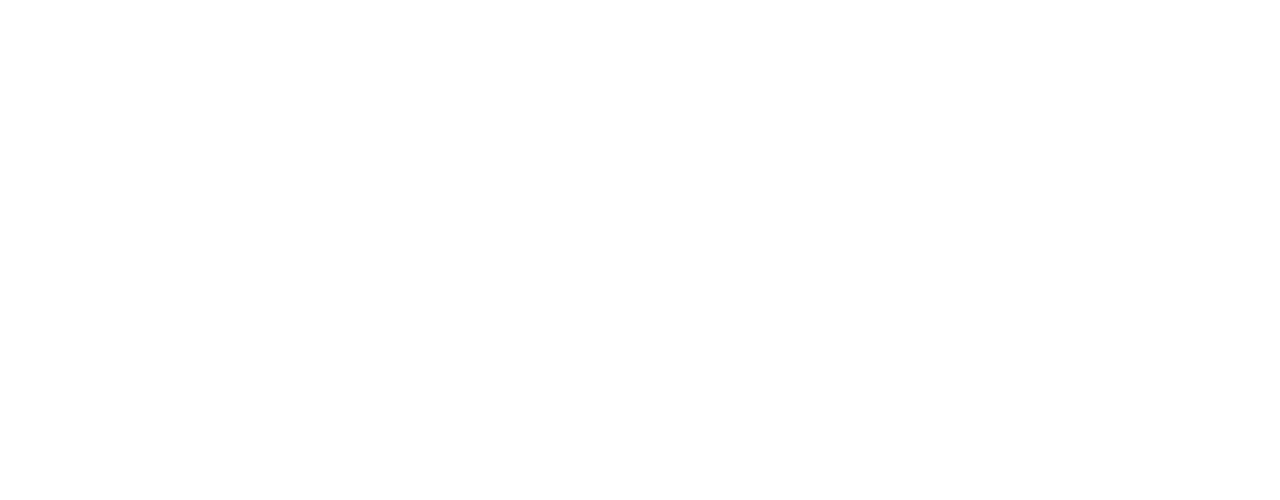
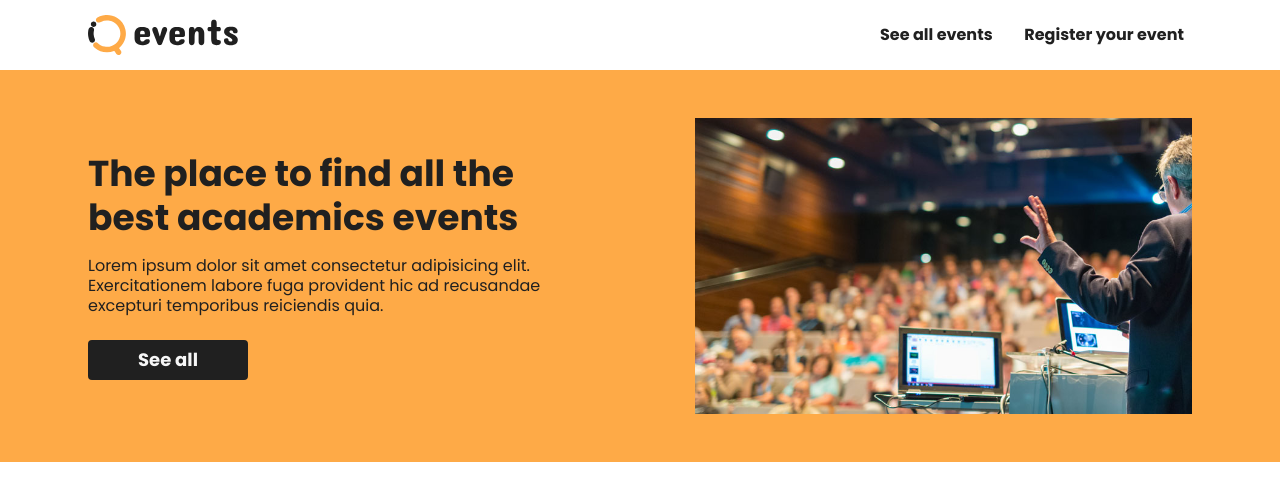
Before and after one commit to joseferreira-dev/project-qi-events, a website: page landing-page.html in a window 1280 px wide. Drawn offline with Linux system fonts and the light colour scheme.

Commit message:
Add the landing page
Adding the landing page file and starting to code the markup and styles
of the page.

```diff
--- a/assets/css/styles.css
+++ b/assets/css/styles.css
@@ -1,4 +1,141 @@
 @import url(reset.css);
+@import url('https://fonts.googleapis.com/css2?family=Poppins:ital,wght@0,400;0,700;1,400;1,700&display=swap');
+
+:root {
+	--brand-color: #FEAA47;
+	--text-color: #202020;
+	--bg-color: #F6F6F6;
+}
+
+*,
+*::before,
+*::after {
+  box-sizing: border-box;
+}
+
+html {
+	font-family: 'Poppins', Arial, sans-serif;
+	font-size: 16px;
+	background-color: var(--body-bg-color);
+}
+
+.container {
+	max-width: 1200px;
+	margin-left: auto;
+	margin-right: auto;
+	padding: 0 3rem;
+}
+
+.button {
+	color: var(--bg-color);
+	display: flex;
+	align-items: center;
+	justify-content: center;
+	width: 160px;
+	height: 40px;
+	font-size: 1.125rem;
+	font-weight: bold;
+	text-decoration: none;
+	border: none;
+	background: none;
+	border-radius: .25rem;
+	transition: .5s;
+}
+
+.button__primary {
+	background-color: var(--text-color);
+	border: 2px solid var(--text-color);
+}
+
+.button__primary:hover {
+	color: var(--text-color);
+	background-color: var(--bg-color);
+	border: 2px solid var(--text-color);
+}
+
+.header {
+	box-shadow: 0px 4px 10px rgba(0, 0, 0, 0.1);
+}
+
+.header .container {
+	display: flex;
+	justify-content: space-between;
+	align-items: center;
+	height: 70px;
+}
+
+.header__logo {
+	width: 150px;
+}
+
+.header__nav {
+	width: 320px;
+}
+
+.nav__list {
+	display: flex;
+	justify-content: space-between;
+	align-items: center;
+}
+
+.nav__list a {
+	color: var(--text-color);
+	display: inline-block;
+	font-size: 1rem;
+	font-weight: bold;
+	text-decoration: none;
+	padding: .5rem;
+	border-radius: .25rem;
+	transition: .5s;
+}
+
+.nav__list a:hover {
+	color: var(--bg-color);
+	background-color: var(--brand-color);
+}
+
+.main {
+	background-color: var(--brand-color);
+	padding: 3rem 0;
+}
+
+.main .container {
+	display: flex;
+	align-items: center;
+	justify-content: space-between;
+}
+
+.main__content {
+	width: 45%;
+}
+
+.main__texts {
+	display: flex;
+	flex-direction: column;
+	gap: 1rem;
+	margin-bottom: 1.5rem;
+}
+
+.main__texts h1 {
+	color: var(--text-color);
+	font-size: 2.25rem;
+	font-weight: bold;
+	line-height: 2.75rem;
+}
+
+.main__texts p {
+	color: var(--text-color);
+	font-size: 1rem;
+	line-height: 1.25;
+}
+
+.main__image {
+	width: 45%;
+}
+
+
+
+
 
 #map {
   width: 50%;
--- a/landing-page.html
+++ b/landing-page.html
@@ -0,0 +1,34 @@
+<!DOCTYPE html>
+<html lang="en">
+<head>
+	<meta charset="UTF-8">
+	<meta name="viewport" content="width=device-width, initial-scale=1.0">
+	<title>Qi Events | Home</title>
+	<link rel="stylesheet" type="text/css" href="assets/css/styles.css" />
+</head>
+<body>
+	<header class="header">
+		<div class="container">
+			<img src="assets/img/logo.svg" alt="QiEvents logo" class="header__logo">
+			<nav class="header__nav">
+				<ul class="nav__list">
+					<li><a href="">See all events</a></li>
+					<li><a href="">Register your event</a></li>
+				</ul>
+			</nav>
+		</div>
+	</header>
+	<main class="main">
+		<div class="container">
+			<div class="main__content">
+				<div class="main__texts">
+					<h1>The place to find all the best academics events</h1>
+					<p>Lorem ipsum dolor sit amet consectetur adipisicing elit. Exercitationem labore fuga provident hic ad recusandae excepturi temporibus reiciendis quia.</p>
+				</div>
+				<a class="button button__primary" href="">See all</a>
+			</div>
+			<img src="assets/img/main-image.jpg" alt="Image of a man speeching to a group of people" class="main__image">
+		</div>
+	</main>
+</body>
+</html>
```
Also changed, not shown: assets/img/logo.svg (added), assets/img/main-image.jpg (added).
